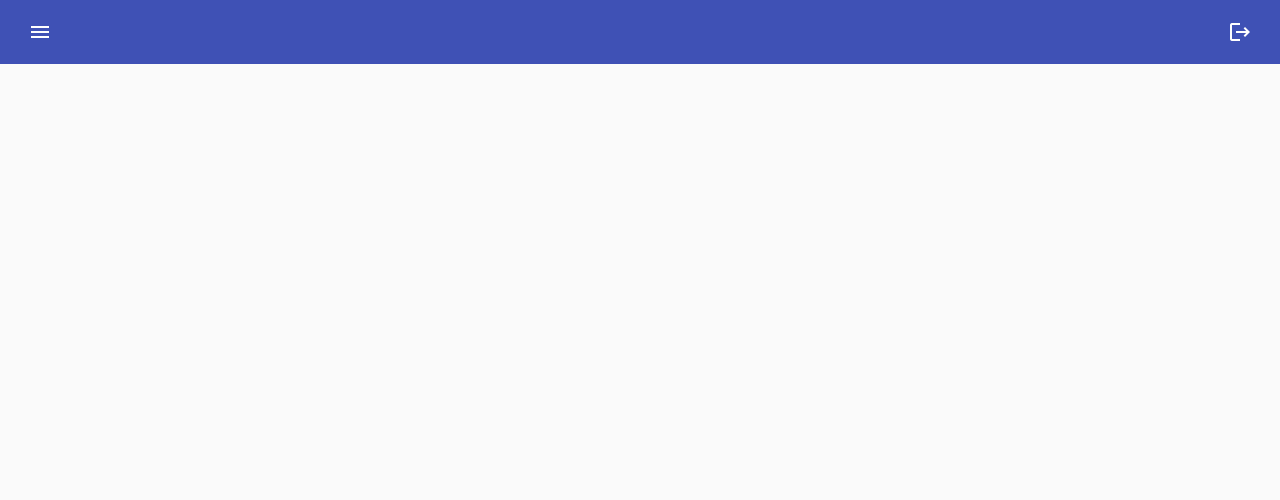
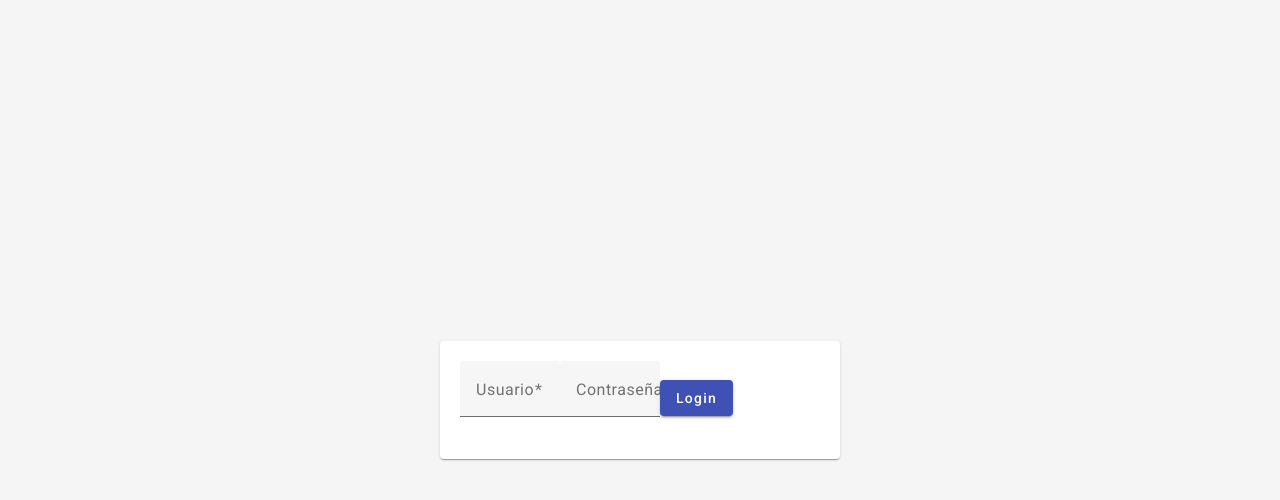
Before and after one commit to sAiNtDVNTM/kalum-app-net-2025-angular, an Angular app: page /login in a window 1280 px wide. Before the commit this address led to /. Shown: the top 500 px of the page. Built offline with nearby package versions, Linux system fonts and the light colour scheme.

Commit message:
ending login functionality

```diff
--- /dev/null
+++ b/src/app/auth/login/login.html
@@ -0,0 +1,20 @@
+<div class="login-container">
+    <mat-card class="login-card">
+        <form [formGroup]="form">
+            <mat-form-field appearance="fill" class="full-width">
+                <mat-label>Usuario</mat-label>
+                <input matInput formControlName="username">
+            </mat-form-field>
+
+            <mat-form-field appearance="fill" class="full-width">
+                <mat-label>Contraseña</mat-label>
+                <input matInput type="password"  formControlName="password">
+            </mat-form-field>
+
+
+            <button mat-raised-button color="primary" type="submit" (click)="onSubmit()">
+                Login
+            </button>
+        </form>
+    </mat-card>
+</div>
--- /dev/null
+++ b/src/app/auth/login/login.ts
@@ -0,0 +1,52 @@
+import { CommonModule } from '@angular/common';
+import { Component, OnInit } from '@angular/core';
+import { FormBuilder, FormGroup, ReactiveFormsModule, Validators } from '@angular/forms';
+import { MatButtonModule } from '@angular/material/button';
+import { MatCardModule } from '@angular/material/card';
+import { MatFormFieldModule } from '@angular/material/form-field';
+import { MatInputModule } from '@angular/material/input';
+import { Route, Router } from '@angular/router';
+import Swal from 'sweetalert2';
+
+@Component({
+  selector: 'app-login',
+  imports: [
+    CommonModule,
+    ReactiveFormsModule,
+    MatCardModule,
+    MatFormFieldModule,
+    MatInputModule,
+    MatButtonModule
+  ],
+  templateUrl: './login.html',
+  styles:``
+})
+export class Login implements OnInit{
+  form!: FormGroup;
+
+  constructor(private fb: FormBuilder, private router: Router) {
+
+  }
+
+  ngOnInit(): void {
+   this.form = this.fb.group({
+    username: ['', Validators.required],
+    password: ['', Validators.required]
+   });
+  }
+
+  onSubmit() {
+    if(this.form.valid) {
+      Swal.fire({
+        title: 'Login',
+        icon: 'success',
+        draggable: true
+      }).then((result) => {
+        if(result.isConfirmed){
+          this.router.navigate(['/'])
+        }
+      });
+    }
+  }
+
+}
--- a/src/app/layout/menu/menu.html
+++ b/src/app/layout/menu/menu.html
@@ -3,7 +3,7 @@
         <mat-icon>menu</mat-icon>
     </button>
     <span style="flex: 1 1 auto"></span>
-    <button mat-icon-button>
+    <button mat-icon-button (click)="loginLogout()">
         <mat-icon>logout</mat-icon>
     </button>
 </mat-toolbar>
--- a/src/app/layout/menu/menu.ts
+++ b/src/app/layout/menu/menu.ts
@@ -3,7 +3,7 @@
 import { MatToolbarModule } from '@angular/material/toolbar';
 import { MatButtonModule } from '@angular/material/button';
 import { MatIconModule } from '@angular/material/icon';
-import { RouterModule } from '@angular/router';
+import { Router, RouterModule } from '@angular/router';
 
 @Component({
   selector: 'app-menu',
@@ -17,10 +17,28 @@
   templateUrl: './menu.html'
 })
 export class Menu {
+
+  loggin: boolean = true;
+
   @Output() toggleSidenav = new EventEmitter<void>();
+
+  constructor(private router: Router) {
+
+  }
 
   onToggleSidenav(){
     this.toggleSidenav.emit();
   }
 
+  isLogedIn() {
+    return this.loggin
+  }
+
+  loginLogout() {
+    if(this.isLogedIn()) {
+      this.router.navigate(['/login']);
+    }
+  }
+
+
 }
--- /dev/null
+++ b/src/app/pages/dashboard/dashboard.html
@@ -0,0 +1 @@
+<p>dashboard works!</p>
--- /dev/null
+++ b/src/app/pages/dashboard/dashboard.ts
@@ -0,0 +1,11 @@
+import { Component } from '@angular/core';
+
+@Component({
+  selector: 'app-dashboard',
+  imports: [],
+  templateUrl: './dashboard.html',
+  styles: ``,
+})
+export class Dashboard {
+
+}
--- a/src/styles.css
+++ b/src/styles.css
@@ -40,3 +40,23 @@
     line-height: 24px;
     vertical-align: middle;
 }
+
+.login-container {
+    height: 100vh;
+    display: flex;
+    justify-content: center;
+    align-items: center;
+    background-color: #f5f5f5;
+}
+.login-card {
+    width: 100%;
+    max-width: 400px;
+    padding: 20px;
+    display: flex;
+    flex-direction: column;
+    gap: 16px;
+}
+
+.full-width {
+    width: 100px;
+}
```
Also changed, not shown: src/app/app.routes.ts (+11 -1 lines).
